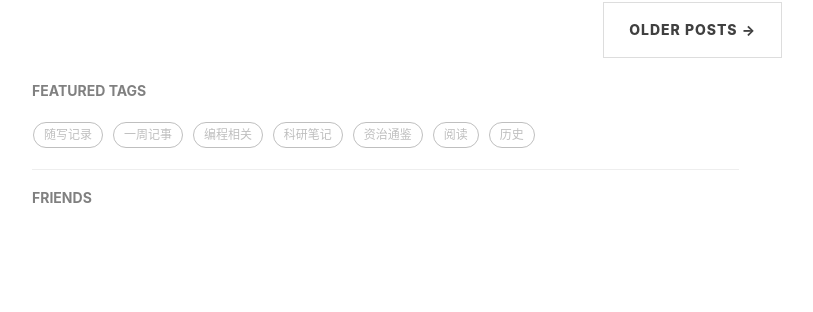
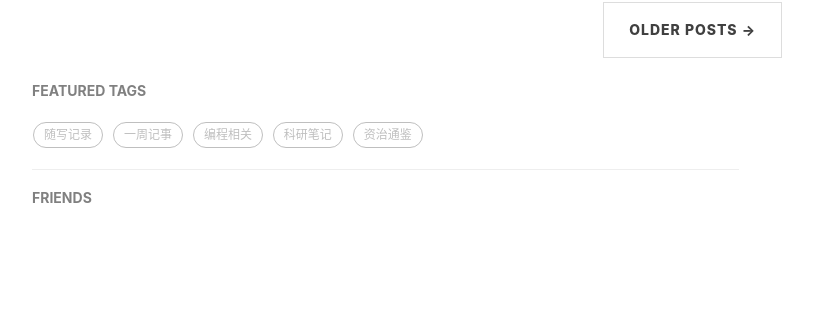
Before and after one commit to chensong212/chensong212.github.io, a Jekyll site: the page built from index.html, in a window 1280 px wide and 900 px high, scrolled down 5094 px. Shown: the part 364-676 px from the top of the window, without its empty margins (233-1046 px from the left). Built offline with Jekyll 4.4.1, drawn with Linux system fonts in a browser that asks for light colours; nearby versions of some CDN libraries; the list of posts is cut into pages by our own code; comment, search, counter and statistics services are not loaded.

Commit message:
Update 2021-11-14-zztj21.md

```diff
--- a/_posts/2021-11-14-zztj21.md
+++ b/_posts/2021-11-14-zztj21.md
@@ -7,8 +7,7 @@
 header-img:
 catalog: true
 tags:
-    - 阅读
-    - 历史
+    - 资治通鉴
 
 ---
 ## 第四十一卷
```
